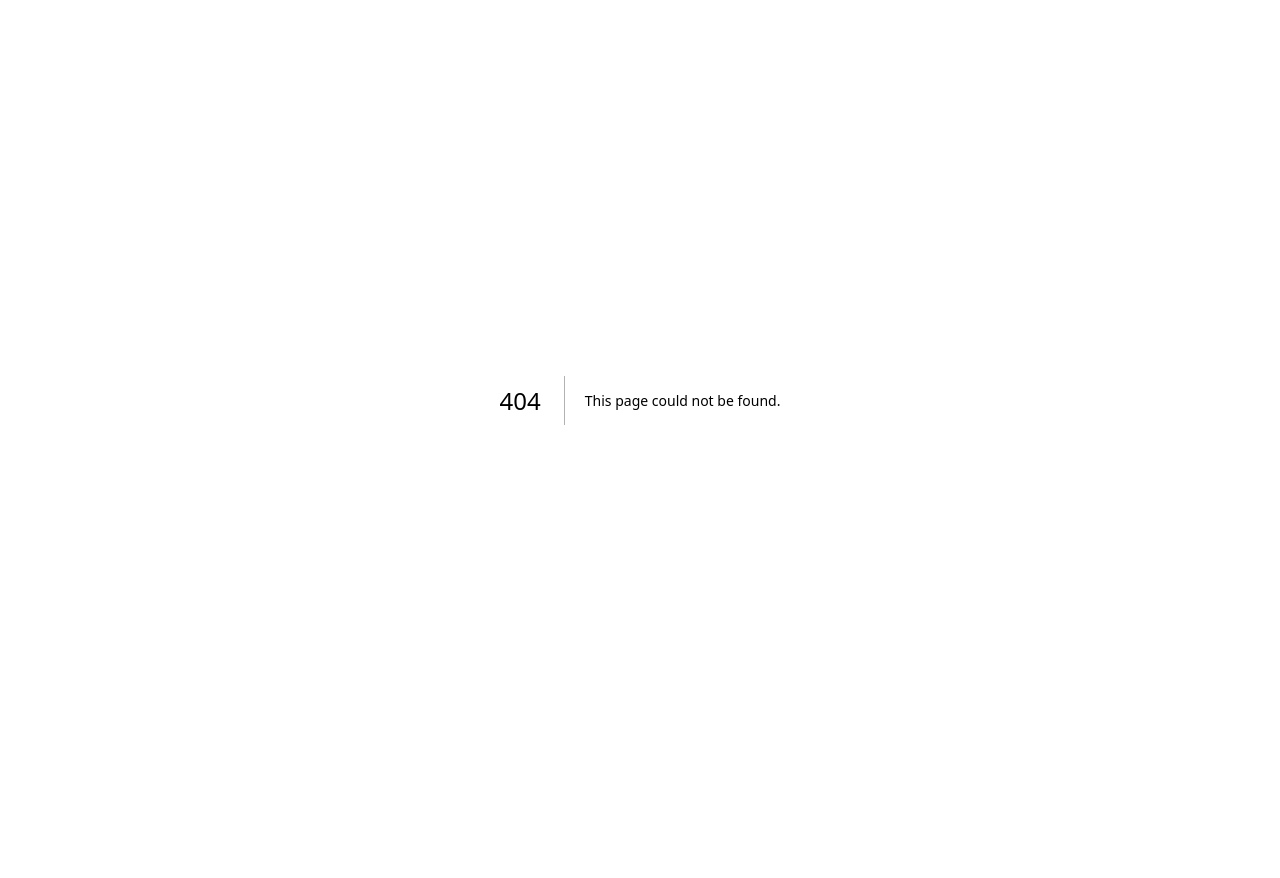
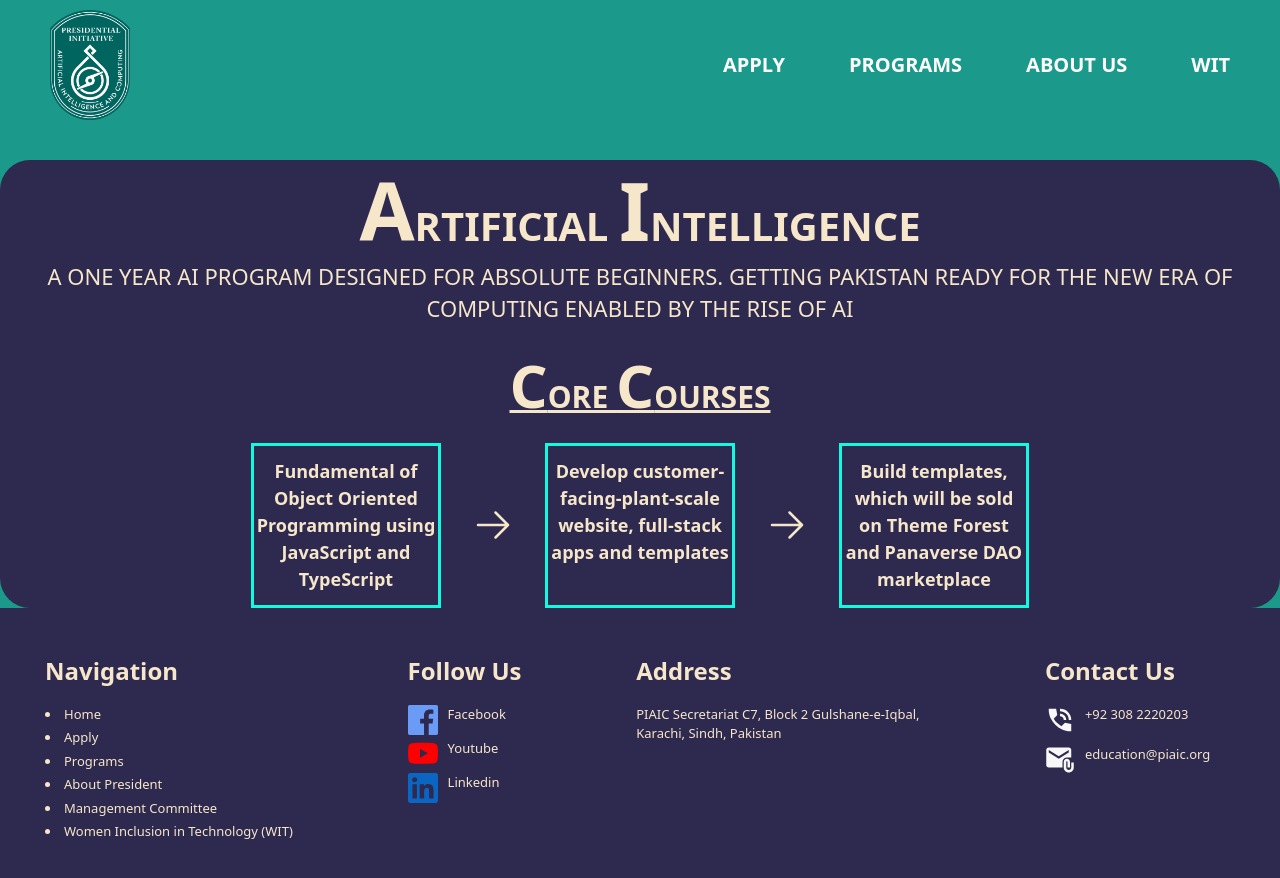
Before and after one commit to mmaazkhanhere/PIAIC-Website, a Next.js app in the folder piaic-website/: page /Courses in a window 1280 px wide. Before the commit this address had no page. Shown: the top 878 px of the page. Before the commit the page ends 800 px from the top, so only its background shows below. Built offline with nearby package versions, Linux system fonts and the light colour scheme.

Commit message:
repsonsive ai core courses created

```diff
--- /dev/null
+++ b/piaic-website/src/app/Courses/page.tsx
@@ -0,0 +1,48 @@
+import React from 'react'
+
+export default function Courses() {
+    return (
+        <section className="container mx-auto rounded-[30px] bg-[#2E294E] xs:max-w-[520px] md:max-w-[900px] lg:max-w-7xl xs:mt-6 md:mt-8 lg:mt-10">
+            <div>
+                <h1 className="text-center font-semibold leading-tight xs:text-[18px] md:text-[30px] lg:text-[40px]"><span className="headingSpan">A</span>RTIFICIAL <span className="headingSpan"> I</span>NTELLIGENCE</h1>
+                <p className="text-center xs:text-[13px] md:text-[18px] md:leading-6 lg:text-[22px] lg:leading-8">A ONE YEAR AI PROGRAM DESIGNED FOR ABSOLUTE BEGINNERS. GETTING PAKISTAN READY FOR THE NEW ERA OF COMPUTING ENABLED BY THE RISE OF AI</p>
+            </div>
+
+            <div className="mt-6">
+                <h1 className="text-center font-semibold leading-tight underline xs:text-[18px] md:text-[25px] lg:text-[30px]"><span className="xs:text-[40px] md:text-[55px] lg:text-[60px]">C</span>ORE <span className="xs:text-[40px] md:text-[55px] lg:text-[60px]"> C</span>OURSES</h1>
+
+                <div className="container mx-auto mt-5 flex place-content-center items-center xs:gap-3 md:gap-x-4 lg:gap-x-8">
+                    <a href="https://panaverse-sable.vercel.app/Quarter-1" className="hover:bg-white hover:text-black">
+                        <div className="coreCourses container flex">
+                            <h1>Fundamental of Object Oriented Programming using JavaScript and TypeScript</h1>
+                        </div>
+                    </a>
+
+                    <div>
+                        <svg xmlns="http://www.w3.org/2000/svg" fill="none" viewBox="0 0 24 24" stroke-width="1.5" stroke="currentColor" className="md: h-8 xs:h-5 xs:w-5 md:w-8 lg:h-10 lg:w-10">
+                            <path stroke-linecap="round" stroke-linejoin="round" d="M13.5 4.5L21 12m0 0l-7.5 7.5M21 12H3" />
+                        </svg>
+                    </div>
+
+                    <a href="https://panaverse-sable.vercel.app/Quarter-2" className="hover:bg-white hover:text-black">
+                        <div className="coreCourses container flex-col pt-3">
+                            <h1>Develop customer-facing-plant-scale website, full-stack apps and templates</h1>
+                        </div>
+                    </a>
+                    <div>
+                        <svg xmlns="http://www.w3.org/2000/svg" fill="none" viewBox="0 0 24 24" stroke-width="1.5" stroke="currentColor" className="md: h-8 xs:h-5 xs:w-5 md:w-8 lg:h-10 lg:w-10">
+                            <path stroke-linecap="round" stroke-linejoin="round" d="M13.5 4.5L21 12m0 0l-7.5 7.5M21 12H3" />
+                        </svg>
+                    </div>
+
+                    <a href="https://panaverse-sable.vercel.app/Quarter-3" className="hover:bg-white hover:text-black">
+                        <div className="coreCourses container flex">
+                            <h1>Build templates, which will be sold on Theme Forest and Panaverse DAO marketplace</h1>
+                        </div>
+                    </a>
+                </div>
+            </div>
+        </section >
+
+    )
+}
--- a/piaic-website/src/app/globals.css
+++ b/piaic-website/src/app/globals.css
@@ -7,6 +7,7 @@
       @apply bg-[#1B998B] text-[#F6E7CB];
     }
 }
+
 @layer components {
   .footerStyle{
     @apply grid bg-[#2E294E] lg:grid-cols-[repeat(4,auto)] md:grid-cols-[repeat(2,auto)] xs:grid-cols-[repeat(1,auto)] min-w-full xs:place-content-center md:place-content-stretch ;
@@ -18,11 +19,14 @@
   .bannerContent{
     @apply  flex flex-col items-center lg:gap-y-10 md:gap-y-7 xs:gap-y-5 lg:pl-16 md:pl-12 xs:pl-8 lg:pr-16 md:pr-12 xs:pr-8;
   }
-  .bannerSpan{
+  .headingSpan{
     @apply lg:text-[80px] md:text-[70px] xs:text-[55px];
   }
   .bannerButton{
     @apply lg:w-[230px] md:w-[220px] xs:w-[200px] lg:h-[60px] md:h-[50px] xs:h-[40px] rounded-[30px] bg-white text-black font-bold lg:text-[22px] md:text-[19px] xs:text-[17px]
     lg:border-b-[5px] md:border-b-[4px] xs:border-b-[3px] border-white hover:border-[#12FBE1] xs:mb-4;
   }
+  .coreCourses{
+    @apply items-center border-[3px] border-[#12FBE1] text-center font-bold xs:h-[85px] xs:max-w-[100px] xs:text-[8px] md:h-[135px] md:max-w-[145px] md:text-[13px] lg:h-[165px] lg:max-w-[190px] lg:text-[18px];
+  }
 }
--- a/piaic-website/src/app/homePage/Header.tsx
+++ b/piaic-website/src/app/homePage/Header.tsx
@@ -4,7 +4,7 @@ import Image from 'next/image'
 
 export default function Header() {
     return (
-        <header className='font-bold text-white '>
+        <header className='font-bold text-white text-[20px] '>
             <nav className="flex justify-between items-center w-full ">
                 <div className="">
                     <img src="/piaic.png" alt="PIAIC" className="xs:w-[73px] md:w-[80px] mt-[10px] xs:ml[25px] md:ml-[35px] lg:ml-[50px]" />
@@ -12,16 +12,16 @@ export default function Header() {
                 <div className="container flex place-content-end lg:mr-[50px] md:mr-[35px] xs:mr-[25px] mt-[10px]">
                     <ul className="hidden md:flex items-center gap-16">
                         <li>
-                            <a href="">APPLY</a>
+                            <a href="https://portal.piaic.org/signup" target="_blank">APPLY</a>
                         </li>
                         <li>
-                            <a href="/Program">PROGRAM</a>
+                            <a href="/Courses" target="_blank">PROGRAMS</a>
                         </li>
                         <li>
-                            <a href="/aboutUs">ABOUT US</a>
+                            <a href="/aboutUs" target="_blank">ABOUT US</a>
                         </li>
                         <li>
-                            <a href="/WIT">WIT</a>
+                            <a href="/WIT" target="_blank">WIT</a>
                         </li>
                     </ul>
 
@@ -29,19 +29,30 @@ export default function Header() {
                         <div className="w-8 h-1 bg-white mb-1"></div>
                         <div className="w-8 h-1 bg-white mb-1"></div>
                         <div className="w-8 h-1 bg-white"></div>
-                        <div className="absolute top-0 -right-full h-screen w-6/12 border bg-[#2E294E] text-white opacity-0 group-focus:right-0 group-focus:opacity-100 transition-all duration-300">
+                        <div className="absolute top-0 -right-full h-screen w-6/12 border bg-[#2E294E] text-white opacity-0 group-focus:right-0 group-focus:opacity-100
+                        transition-all duration-300">
+
+                            {/*Absolute: sets the elemebt to positoin absolute within its container
+                            top-0: positions the top of the element at the top of its container
+                            -right-full: with this the menu comes from the right and closes by moving towards the right
+                            h-screen: sets the height of the element to height of the viewport
+                            w-6/12: sets the width of the element to half of its container
+                            group-focus: right-0 :  When the parent element is in the focus, moves the right edge of the element to the right edge of the container
+                            group-focus: opacity-100: when the parent element is in focus, sets the opacity of the element to 100, making it visible
+                            transition all duration -300: adds a transisiton effect to the elements when menu is displayed and removed*/}
+
                             <ul className=" flex flex-col w-full cursor-pointer pt-24">
                                 <li className='py-1'>
-                                    <a href="">APPLY</a>
+                                    <a href="https://portal.piaic.org/signup" target="_blank">APPLY</a>
                                 </li>
                                 <li className='py-1'>
-                                    <a href="/Program">PROGRAM</a>
+                                    <a href="/Courses" target="_blank">PROGRAMS</a>
                                 </li>
                                 <li className='py-1'>
-                                    <a href="/aboutUs">ABOUT US</a>
+                                    <a href="/aboutUs" target="_blank">ABOUT US</a>
                                 </li>
                                 <li className='py-1'>
-                                    <a href="/WIT">WIT</a>
+                                    <a href="/WIT" target="_blank">WIT</a>
                                 </li>
                             </ul>
                         </div>
--- a/piaic-website/src/app/homePage/HomePage.tsx
+++ b/piaic-website/src/app/homePage/HomePage.tsx
@@ -22,14 +22,16 @@ export default function HomePage() {
         <>
             <section className="container bannerStyle">
                 <div>
-                    <img src="/President.png" alt="" className='xs:w-[250px] md:w-[250px] lg:w-[320px]' />
+                    <a href="/" className='cursor-pointer'>
+                        <img src="/President.png" alt="" className='xs:w-[250px] md:w-[250px] lg:w-[320px]' />
+                    </a>
                 </div>
 
                 <div className="container bannerContent">
 
-                    <h1 className="lg:text-[40px] md:text-[30px] xs:text-[18px] text-center font-semibold leading-tight"><span className="bannerSpan">P</span>RESIDENTIAL
-                        <span className="bannerSpan"> I</span>NITIATIVE FOR <span className="bannerSpan"> A</span>RTIFICIAL <span className="bannerSpan">I</span>NTELLIGENCE &
-                        <span className="bannerSpan"> C</span>OMPUTING</h1>
+                    <h1 className="lg:text-[40px] md:text-[30px] xs:text-[18px] text-center font-semibold leading-tight"><span className="headerSpan">P</span>RESIDENTIAL
+                        <span className="headerSpan"> I</span>NITIATIVE FOR <span className="headerSpan"> A</span>RTIFICIAL <span className="headerSpan">I</span>NTELLIGENCE &
+                        <span className="headerSpan"> C</span>OMPUTING</h1>
 
                     <p className="text-justify lg:text-[22px] md:text-[20px] xs:text-[16px] lg:leading-8 md:leading-6">
                         The mission of PIAIC is to reshape Pakistan by revolutionizing education, research, and business by adopting latest, cutting-edge technologies. Experts are calling this the 4th industrial revolution. We want Pakistan to become a global hub for AI, data science, cloud native computing, edge computing, blockchain, augmented reality, and internet of things.
@@ -75,8 +77,8 @@ export default function HomePage() {
             </section>
 
             <section className='md:pb-[500px] lg:pb-[100px] mt-[50px]'>
-                <h1 className="lg:text-[40px] md:text-[30px] xs:text-[18px] text-center font-semibold leading-tight"><span className="bannerSpan">C</span>OURSES <span
-                    className="bannerSpan">A</span>VAILABLE</h1>
+                <h1 className="lg:text-[40px] md:text-[30px] xs:text-[18px] text-center font-semibold leading-tight"><span className="headerSpan">C</span>OURSES <span
+                    className="headerSpan">A</span>VAILABLE</h1>
 
                 <div className="container grid lg:grid-cols-[repeat(5,auto)] md:grid-cols-[repeat(3,auto)] xs:grid-cols-1 lg:max-w-[1600px] md:max-w-[1000px] md:pl-4
                 lg:pl-0 md:pr-4 lg:pr-0  mx-auto gap-[55px] mt-6">
@@ -110,8 +112,8 @@ export default function HomePage() {
             </section >
 
             <section> {/*Testimonial Section */}
-                <h1 className="lg:text-[40px] md:text-[30px] xs:text-[18px] text-center font-semibold leading-tight"><span className="bannerSpan">W</span>HAT<span
-                    className="bannerSpan"> P</span>EOPLE <span className="bannerSpan"> H</span>AVE <span className="bannerSpan"> T</span>O <span className="bannerSpan"> S</span>
+                <h1 className="lg:text-[40px] md:text-[30px] xs:text-[18px] text-center font-semibold leading-tight"><span className="headerSpan">W</span>HAT<span
+                    className="headerSpan"> P</span>EOPLE <span className="headerSpan"> H</span>AVE <span className="headerSpan"> T</span>O <span className="headerSpan"> S</span>
                     AY?</h1>
                 <Testimonial />
             </section>
--- a/piaic-website/src/app/homePage/Testimonial.tsx
+++ b/piaic-website/src/app/homePage/Testimonial.tsx
@@ -34,7 +34,8 @@ export default function Testimonial() {
                 <swiper-slide> {/*First Slide */}
                     <section class="flex flex-col items-center p-10 mt-10 mb-4 container mx-auto rounded-3xl">
                         <div>
-                            <img src="https://e9g2x6t2.rocketcdn.me/wp-content/uploads/2020/11/Professional-Headshot-Poses-Blog-Post.jpg" alt="" class="w-32 h-32 rounded-full object-cover
+                            <img src="https://e9g2x6t2.rocketcdn.me/wp-content/uploads/2020/11/Professional-Headshot-Poses-Blog-Post.jpg" alt="" class="w-32 h-32 rounded-full
+                            object-cover
                             border-[4px] border-[#12FBE1]" />
                         </div>
 
--- a/piaic-website/src/app/layout.tsx
+++ b/piaic-website/src/app/layout.tsx
@@ -1,4 +1,6 @@
 import './globals.css'
+import Footer from './homePage/Footer'
+import Header from './homePage/Header'
 
 export const metadata = {
   title: 'PIAIC Website',
@@ -13,7 +15,9 @@ export default function RootLayout({
   return (
     <html lang="en">
       <body>
+        <Header />
         {children}
+        <Footer />
       </body>
     </html>
   )
--- a/piaic-website/src/app/page.tsx
+++ b/piaic-website/src/app/page.tsx
@@ -1,14 +1,10 @@
 import React from 'react'
-import Header from './homePage/Header'
-import Footer from './homePage/Footer'
 import HomePage from './homePage/HomePage'
 
 export default function Home() {
   return (
     <>
-      <Header />
       <HomePage />
-      <Footer />
     </>
   )
 }
```
